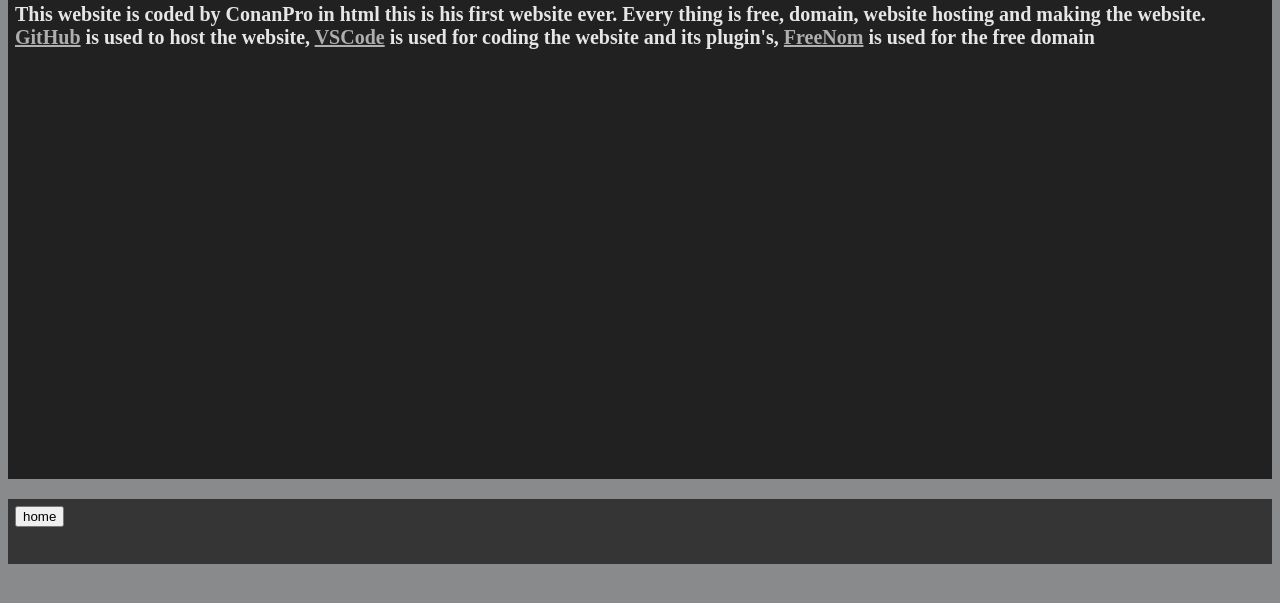
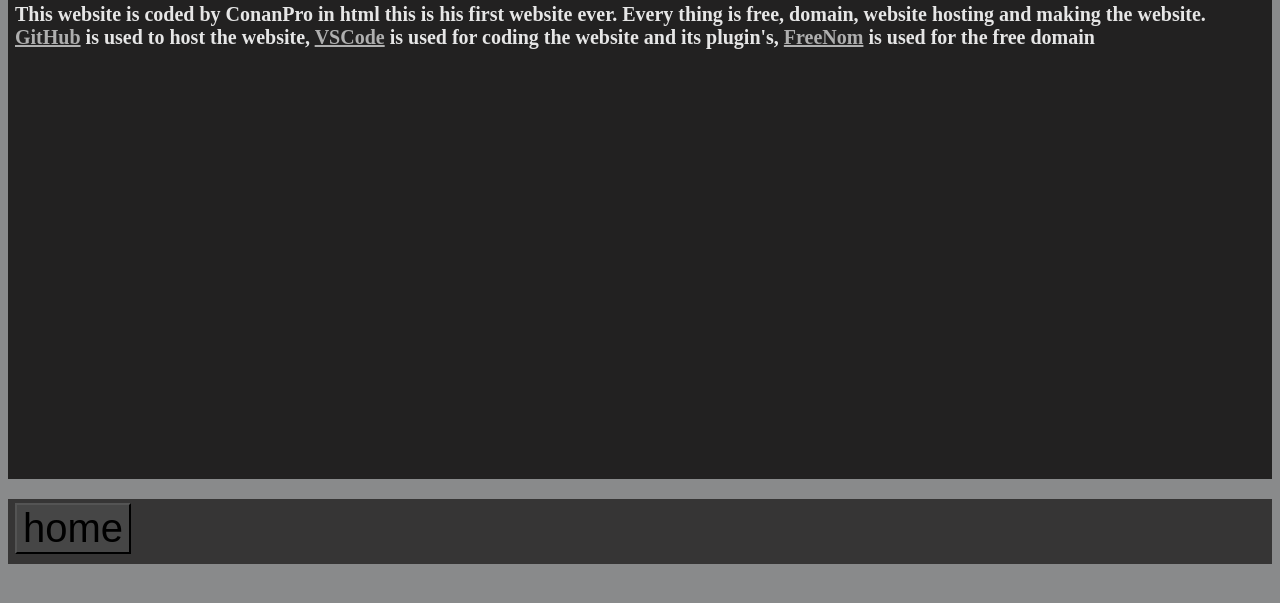
Before and after one commit to ConanProZs/ConanProZs.github.io, a PHP site: page /about.html in a window 1280 px wide. Shown: the part 162-765 px from the top of the page. Run offline with PHP 8.4, Linux system fonts and the light colour scheme.

Commit message:
Update style.css

```diff
--- a/style.css
+++ b/style.css
@@ -101,3 +101,9 @@ margin-left: 50px;
 
    background-color: rgb(83, 83, 83);
 }
+
+.button2{
+
+    background-color: rgb(70, 70, 70);
+    font-size: 40px;
+}
```
